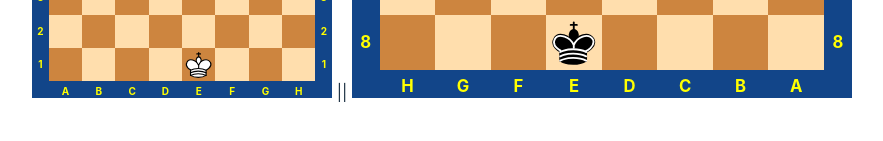
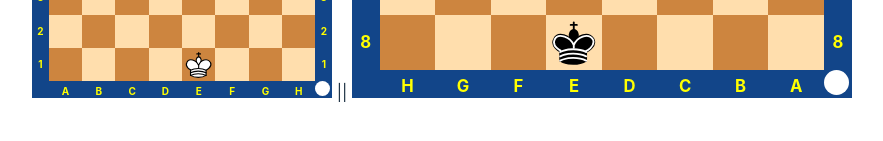
Before and after one commit to loloof64/chessboard-vue, a Vue app: page / in a window 1280 px wide. Shown: the part 587-728 px from the top of the page, without its empty margins (198-1081 px from the left). Built offline with nearby package versions, Linux system fonts and the light colour scheme.

Commit message:
draw player turn

```diff
--- a/src/components/ChessboardVue.vue
+++ b/src/components/ChessboardVue.vue
@@ -173,7 +173,11 @@
         </p>
         <div v-else />
       </template>
-      <div />
+      <div class="player-turn-cell">
+      <div
+        class="player-turn" :class="logic.turn() === 'w' ? 'white-turn' : 'black-turn'"
+      />
+    </div>
       <!-- bottom coordinates -->
     </div>
   </div>
@@ -230,6 +234,8 @@ import {
     isBlackRookDragged,
     isBlackQueenDragged,
     isBlackKingDragged,
+    Cell,
+    DndPieceData,
   } from "./util/DragAndDrop.js";
 
 const emptyPosition = "4k3/8/8/8/8/8/8/4K3 w - - 0 1";
@@ -264,6 +270,7 @@ const props = withDefaults(
 
 const targetFile = ref<number | undefined>();
 const targetRank = ref<number | undefined>();
+const dndPieceData = ref<DndPieceData | undefined>();
 
 const cellsSize = computed<number>(() => props.size / 9.0);
 const halfCellsSize = computed<number>(() => cellsSize.value * 0.5);
--- a/src/components/util/DragAndDrop.ts
+++ b/src/components/util/DragAndDrop.ts
@@ -1,12 +1,12 @@
 import { getPieceAt, cellAlgebraic } from "./PiecesTest";
 import { Chess } from "chess.js";
 
-interface Cell {
+export interface Cell {
   file: number;
   rank: number;
 }
 
-interface DndPieceData {
+export interface DndPieceData {
   originCell: Cell;
   targetCell: Cell;
 }
```
